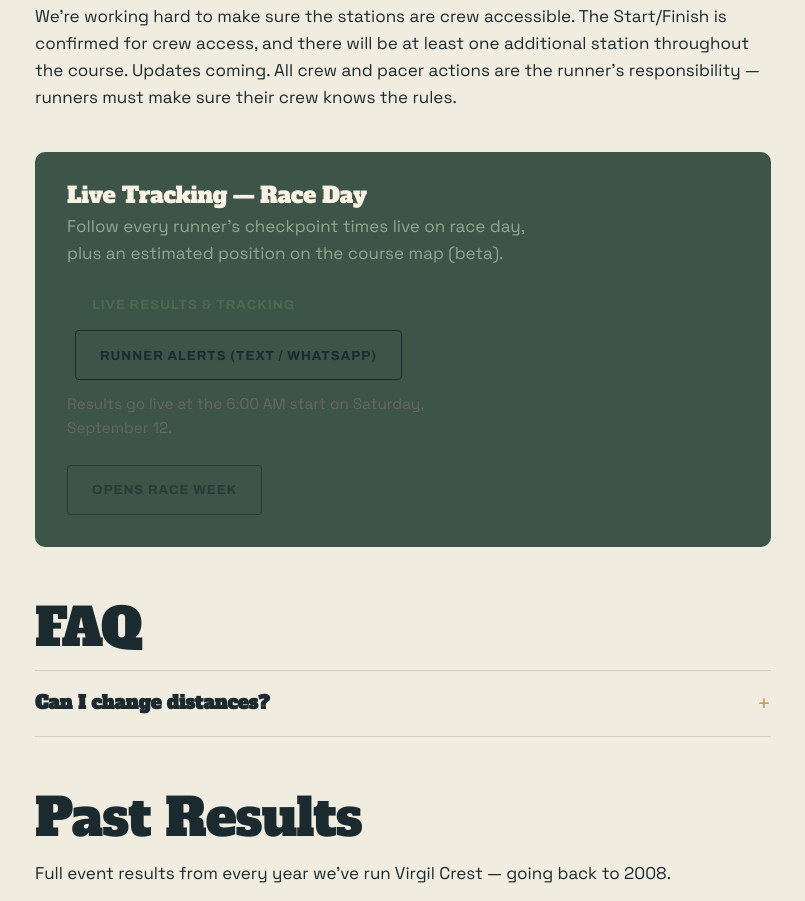
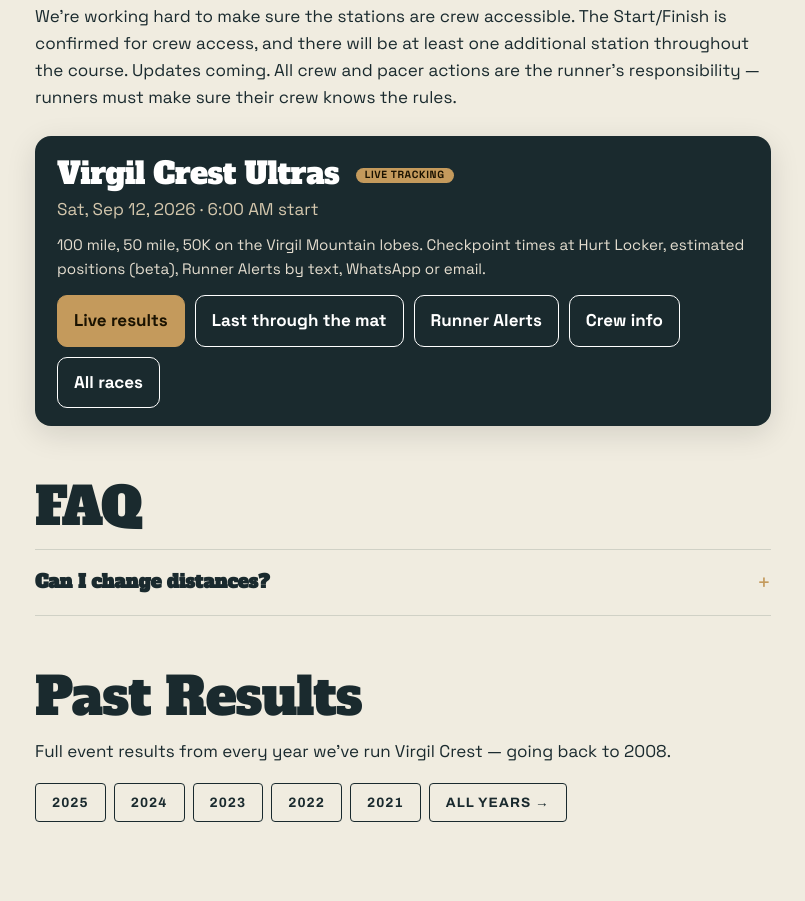
Before and after one commit to VinnyCapp/happilyrunning-site, a plain HTML site: page races/virgilcrest.html in a window 1280 px wide. Shown: the part 4191-5092 px from the top of the page, without its empty margins (45-850 px from the left). Drawn offline with Linux system fonts and the light colour scheme.

Commit message:
deploy 2026-09-08T18:31:10Z

```diff
--- a/races/virgilcrest.html
+++ b/races/virgilcrest.html
@@ -264,17 +264,29 @@
     <h2>Crew Info</h2>
     <p>We're working hard to make sure the stations are crew accessible. The Start/Finish is confirmed for crew access, and there will be at least one additional station throughout the course. Updates coming. All crew and pacer actions are the runner's responsibility — runners must make sure their crew knows the rules.</p>
 
-    <!-- Tools callout — live tracking, results, etc. -->
-    <div class="tools-callout">
-      <div>
-        <h3>Live Tracking — Race Day</h3>
-        <p>Follow every runner's checkpoint times live on race day, plus an estimated position on the course map (beta).</p>
-        <p><a href="https://virgil.happilyrunning.com" class="btn" target="_blank" rel="noopener">Live results &amp; tracking</a>
-           <a href="/sms-alerts" class="btn btn-outline" style="margin-left:.5rem">Runner Alerts (text / WhatsApp)</a></p>
-        <p style="font-size:.9em;color:#666">Results go live at the 6:00 AM start on Saturday, September 12.</p>
+    <!-- Live tracking hero — mirrors the card on tracking.happilyrunning.com -->
+    <div class="track-hero">
+      <h3>Virgil Crest Ultras <span class="track-tag">Live tracking</span></h3>
+      <div class="track-when">Sat, Sep 12, 2026 · 6:00 AM start</div>
+      <p>100 mile, 50 mile, 50K on the Virgil Mountain lobes. Checkpoint times at Hurt Locker, estimated positions (beta), Runner Alerts by text, WhatsApp or email.</p>
+      <div class="track-btns">
+        <a class="track-btn primary" href="https://virgil.happilyrunning.com" target="_blank" rel="noopener">Live results</a>
+        <a class="track-btn" href="https://virgil.happilyrunning.com/live" target="_blank" rel="noopener">Last through the mat</a>
+        <a class="track-btn" href="https://virgil.happilyrunning.com/alerts" target="_blank" rel="noopener">Runner Alerts</a>
+        <a class="track-btn" href="https://virgil.happilyrunning.com/crew" target="_blank" rel="noopener">Crew info</a>
+        <a class="track-btn" href="https://tracking.happilyrunning.com" target="_blank" rel="noopener">All races</a>
       </div>
-      <a href="#" class="btn btn-outline" aria-disabled="true" style="opacity: 0.6;">Opens race week</a>
     </div>
+    <style>
+      .track-hero{background:var(--ink);color:#fff;border-radius:16px;padding:22px 22px 18px;margin:1.5rem 0 2rem;box-shadow:0 8px 30px rgba(0,0,0,.12)}
+      .track-hero h3{font-family:var(--font-display);font-weight:400;font-size:1.9rem;line-height:1.05;color:#fff;margin:0}
+      .track-tag{display:inline-block;padding:2px 9px;border-radius:999px;font-size:.65rem;font-weight:700;letter-spacing:.06em;text-transform:uppercase;background:var(--sunrise);color:#1a1200;vertical-align:middle;margin-left:8px;font-family:var(--font-body)}
+      .track-when{color:#d4c7ad;margin:6px 0 10px}.track-hero p{color:#e4ddcf;margin:0 0 14px;font-size:.95rem}
+      .track-btns{display:flex;gap:10px;flex-wrap:wrap}
+      .track-btn{display:inline-block;background:transparent;color:#fff;border:1.5px solid #fff;text-decoration:none;font-weight:700;padding:11px 16px;border-radius:10px}
+      .track-btn.primary{background:var(--sunrise);color:#1a1200;border-color:var(--sunrise)}
+      .track-btn:hover{background:rgba(255,255,255,.12)}.track-btn.primary:hover{background:var(--sunrise-warm)}
+    </style>
 
     <h2 style="margin-top: 3.5rem;">FAQ</h2>
     <div class="faq">
```
